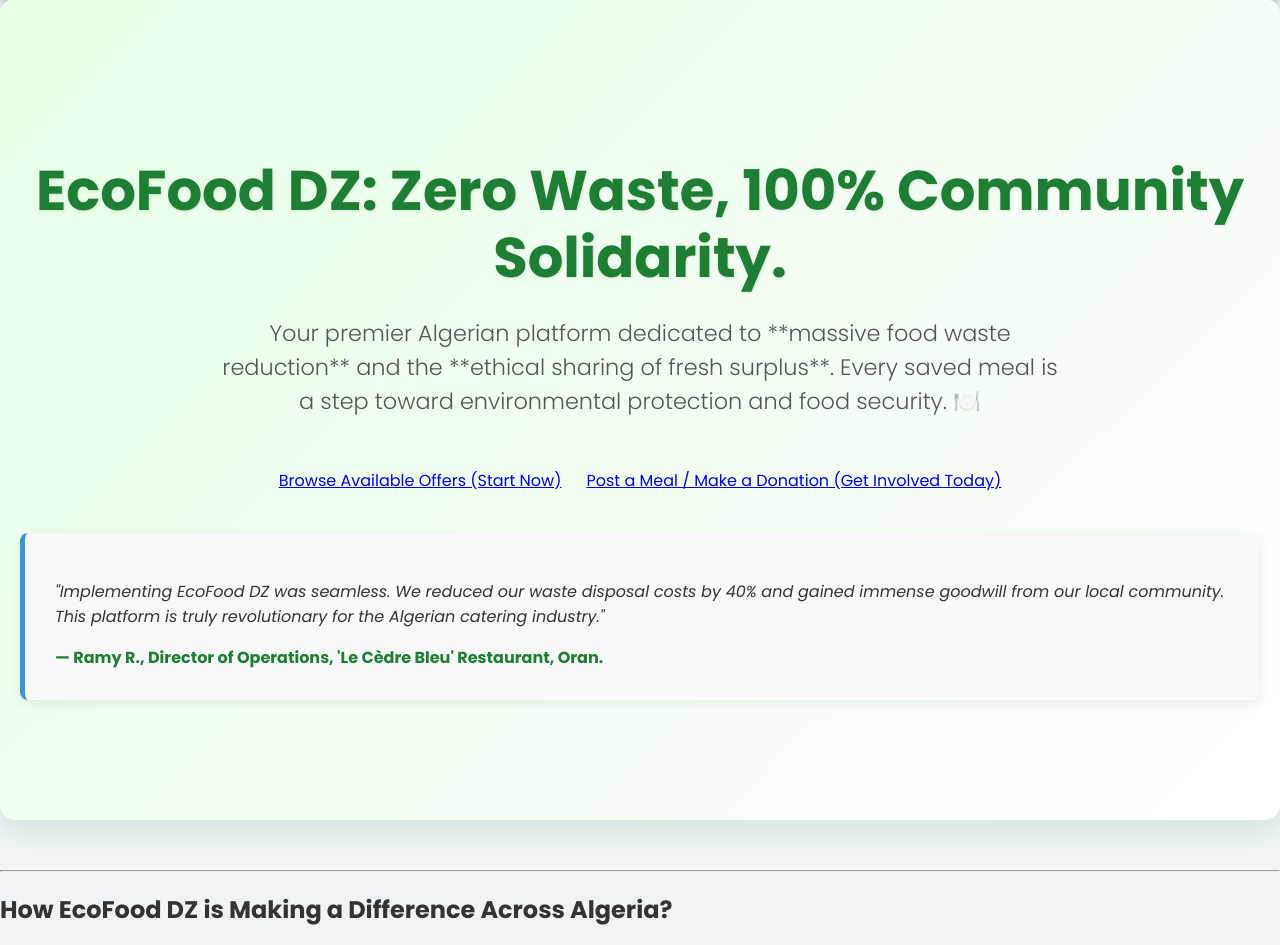
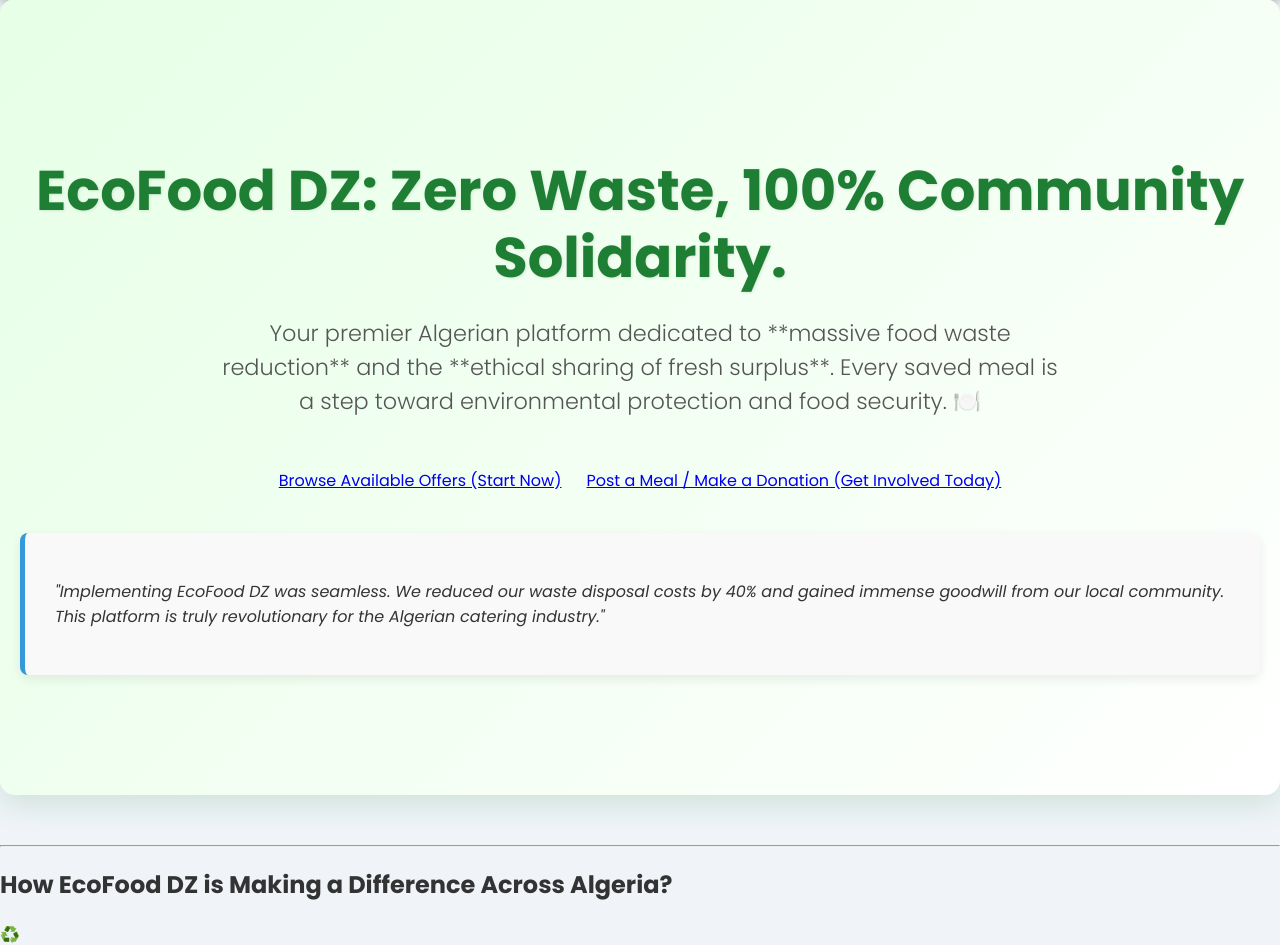
Before and after one commit to djramydjramy-spec/EcoFood-, a Flask app: page / in a window 1280 px wide. Shown: the part 70-1015 px from the top of the page. Run offline with Flask 3, Linux system fonts and the light colour scheme.

Commit message:
Remove testimonial source from homepage

```diff
--- a/templates/index.html
+++ b/templates/index.html
@@ -111,7 +111,7 @@
 
         <div class="testimonial-card" role="note" aria-label="Partner Testimonial">
             <p>"Implementing EcoFood DZ was seamless. We reduced our waste disposal costs by 40% and gained immense goodwill from our local community. This platform is truly revolutionary for the Algerian catering industry."</p>
-            <footer>— Ramy R., Director of Operations, 'Le Cèdre Bleu' Restaurant, Oran.</footer>
+
             </div>
     </header>
 
```
